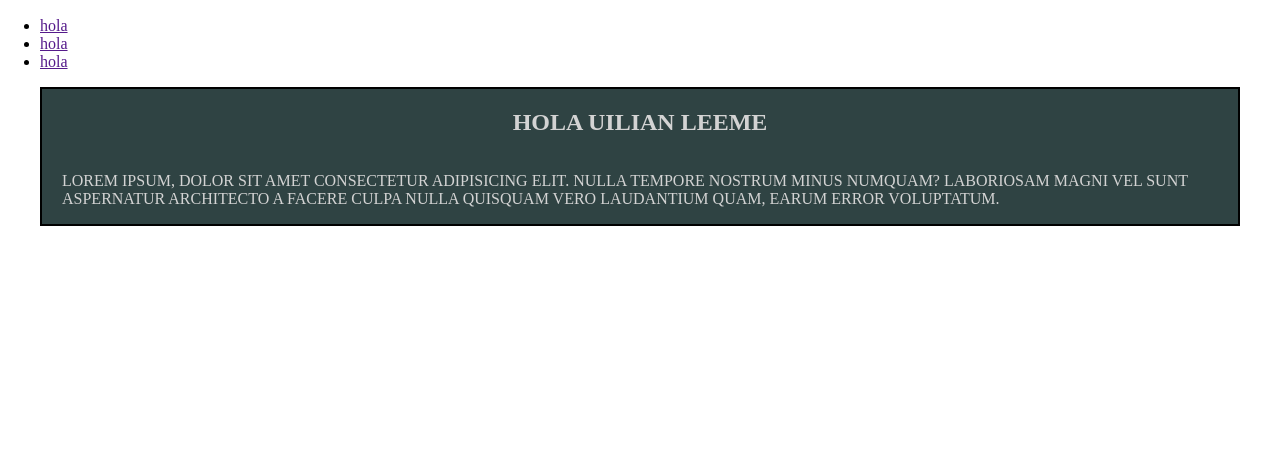
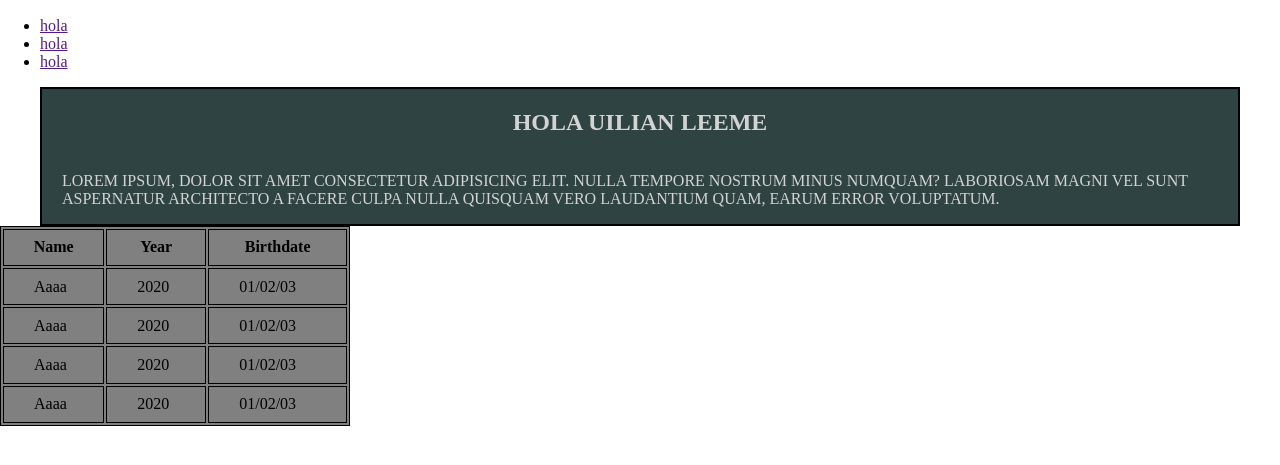
Before and after one commit to USDM9/pruebagit, a plain HTML site: page index.html in a window 1280 px wide. Shown: the part 83-548 px from the top of the page. Drawn offline with Linux system fonts and the light colour scheme.

Commit message:
agregue una tabla y le di unos estilos

```diff
--- a/css/styles.css
+++ b/css/styles.css
@@ -1,6 +1,7 @@
 body{
     margin: 0;
     padding: 0;
+    box-sizing: border-box;
 }
 
 header img{
@@ -21,3 +22,26 @@ section {
     margin: 0 40px 0 40px;
     padding: 0 20px 0 20px;
 }
+
+table {
+    border: 1px solid rgb(0, 0, 0);
+    width: 350px;
+    height: 200px;
+    background-color: grey;
+}
+
+th,td {
+    text-transform: capitalize;
+    border: 1px solid black;
+}
+
+th {
+    padding:0;
+    margin:0;
+}
+
+td {
+    *border: solid 1px black;
+    padding: 0 0 0 30px;
+    margin: 0;
+}
--- a/index.html
+++ b/index.html
@@ -24,7 +24,36 @@
     <section>
             <h1>hola Uilian leeme</h1>
             <P>Lorem ipsum, dolor sit amet consectetur adipisicing elit. Nulla tempore nostrum minus numquam? Laboriosam magni vel sunt aspernatur architecto a facere culpa nulla quisquam vero laudantium quam, earum error voluptatum.</P>
-    </section>
+
+        </section>
+        <table>
+            <tr>
+                <th>name</th>
+                <th>year</th>
+                <th>birthdate</th>
+            </tr>
+            <tr>
+                <td>aaaa</td>
+                <td>2020</td>
+                <td>01/02/03</td>
+            </tr>
+            <tr>
+                <td>aaaa</td>
+                <td>2020</td>
+                <td>01/02/03</td>
+            </tr>
+            <tr>
+                <td>aaaa</td>
+                <td>2020</td>
+                <td>01/02/03</td>
+            </tr>
+            <tr>
+                <td>aaaa</td>
+                <td>2020</td>
+                <td>01/02/03</td>
+            </tr>
+
+        </table>
     <footer>
 
     </footer>
```
